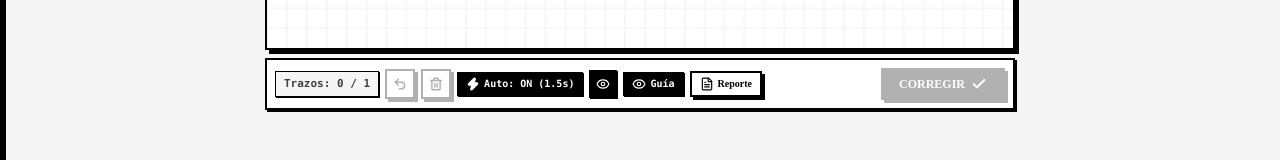
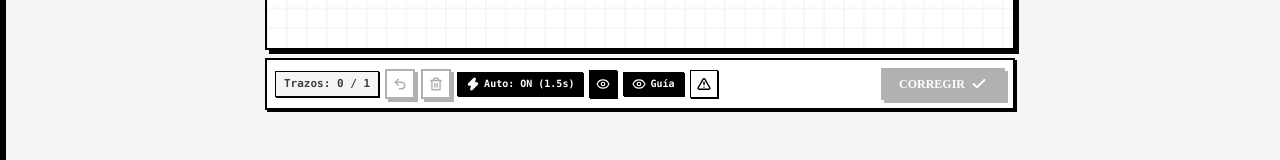
Before and after one commit to lazaro-guerrero-losada/paplitz, a React (Vite) app: page / in a window 1280 px wide. Shown: the part 604-764 px from the top of the page. Built offline with nearby package versions, Linux system fonts and the light colour scheme; the HTML template or start-up script is replaced by a standard one; a web font is replaced by a local one.

Commit message:
fix: botones de Stats y Reporte con solo icono y Reporte con triangulo AlertTriangle

```diff
--- a/src/components/StrokePracticeCanvas.tsx
+++ b/src/components/StrokePracticeCanvas.tsx
@@ -1327,15 +1327,14 @@ export const StrokePracticeCanvas = forwardRef<StrokePracticeCanvasRef, StrokePr
                   </button>
                 )}
 
-                {/* Botón Reporte accesible antes de evaluar */}
+                {/* Botón Reporte accesible antes de evaluar (solo icono de triángulo) */}
                 <button
                   type="button"
                   onClick={() => setShowReportModal(true)}
-                  className="btn-ink-outline px-2 py-1 text-xs font-bold flex items-center gap-1 cursor-pointer shadow-[1px_1px_0px_#000000] hover:bg-neutral-100"
+                  className="p-1.5 text-xs font-bold border border-black cursor-pointer shadow-[1px_1px_0px_#000000] bg-white hover:bg-neutral-100 flex items-center justify-center transition-colors"
                   title="Reportar anomalía o problema en este reto"
                 >
-                  <FileText className="w-3.5 h-3.5" />
-                  <span className="hidden md:inline text-[10px]">Reporte</span>
+                  <AlertTriangle className="w-3.5 h-3.5 stroke-[2.5]" />
                 </button>
               </div>
 
@@ -1406,26 +1405,24 @@ export const StrokePracticeCanvas = forwardRef<StrokePracticeCanvasRef, StrokePr
                     </button>
                   )}
 
-                  {/* BOTÓN STATS DEL TRAZO (PAUSA AUTO-AVANCE MOMENTÁNEAMENTE) */}
+                  {/* BOTÓN STATS DEL TRAZO (SOLO ICONO, PAUSA AUTO-AVANCE MOMENTÁNEAMENTE) */}
                   <button
                     type="button"
                     onClick={() => setShowStatsModal(true)}
-                    className="btn-ink-outline px-2 py-1 text-xs font-bold flex items-center gap-1 cursor-pointer shadow-[1px_1px_0px_#000000] hover:bg-neutral-100"
+                    className="p-1.5 text-xs font-bold border border-black cursor-pointer shadow-[1px_1px_0px_#000000] bg-white hover:bg-neutral-100 flex items-center justify-center transition-colors"
                     title="Ver estadísticas detalladas del trazo y biomecánica (pausa el auto-avance)"
                   >
                     <Activity className="w-3.5 h-3.5 stroke-[2.5]" />
-                    <span className="text-[10px] font-bold">Stats</span>
                   </button>
 
-                  {/* BOTÓN DE REPORTE */}
+                  {/* BOTÓN DE REPORTE (SOLO ICONO TRIANGULAR) */}
                   <button
                     type="button"
                     onClick={() => setShowReportModal(true)}
-                    className="btn-ink-outline px-2 py-1 text-xs font-bold flex items-center gap-1 cursor-pointer shadow-[1px_1px_0px_#000000] hover:bg-neutral-100"
+                    className="p-1.5 text-xs font-bold border border-black cursor-pointer shadow-[1px_1px_0px_#000000] bg-white hover:bg-neutral-100 flex items-center justify-center transition-colors"
                     title="Escribir nota y descargar reporte de depuración (pausa el auto-avance)"
                   >
-                    <FileText className="w-3.5 h-3.5 stroke-[2]" />
-                    <span className="hidden sm:inline text-[10px] font-bold">Reporte</span>
+                    <AlertTriangle className="w-3.5 h-3.5 stroke-[2.5]" />
                   </button>
                 </div>
 
```
